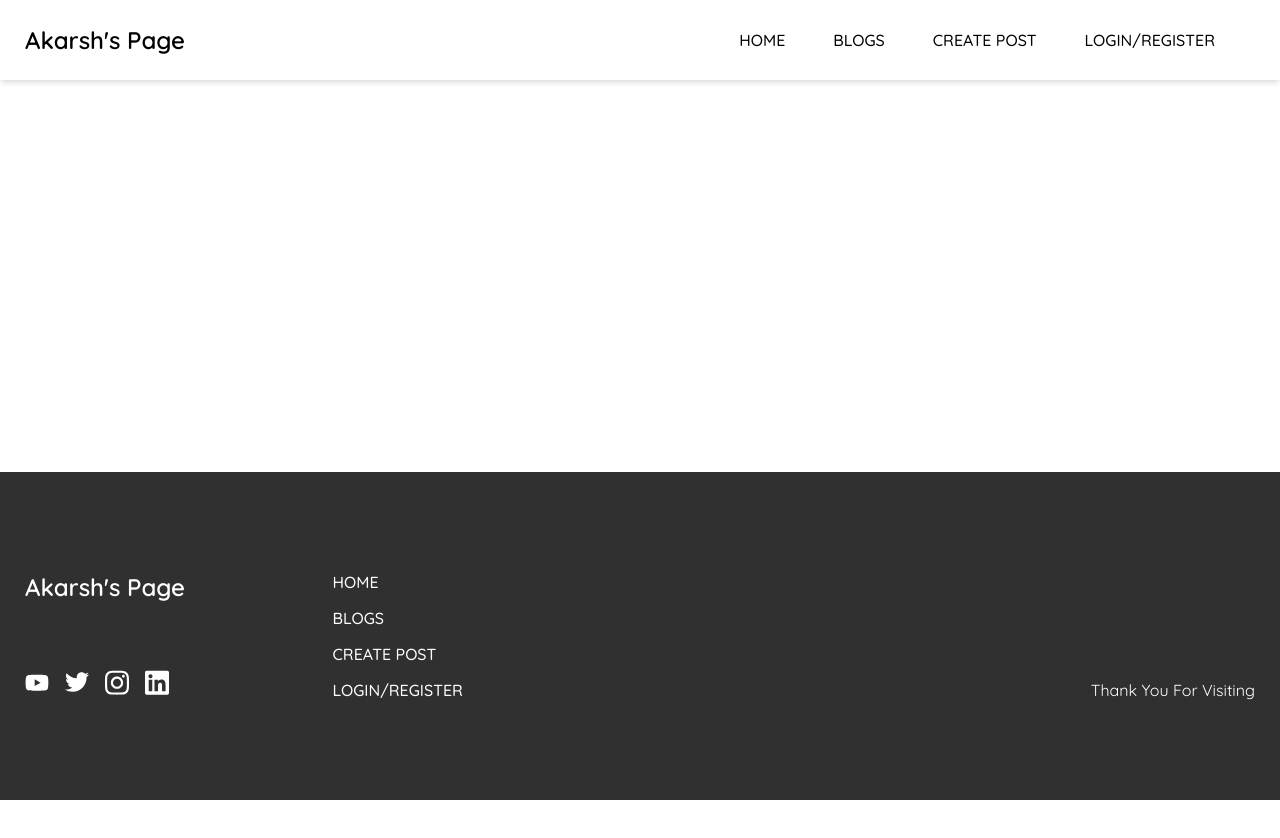
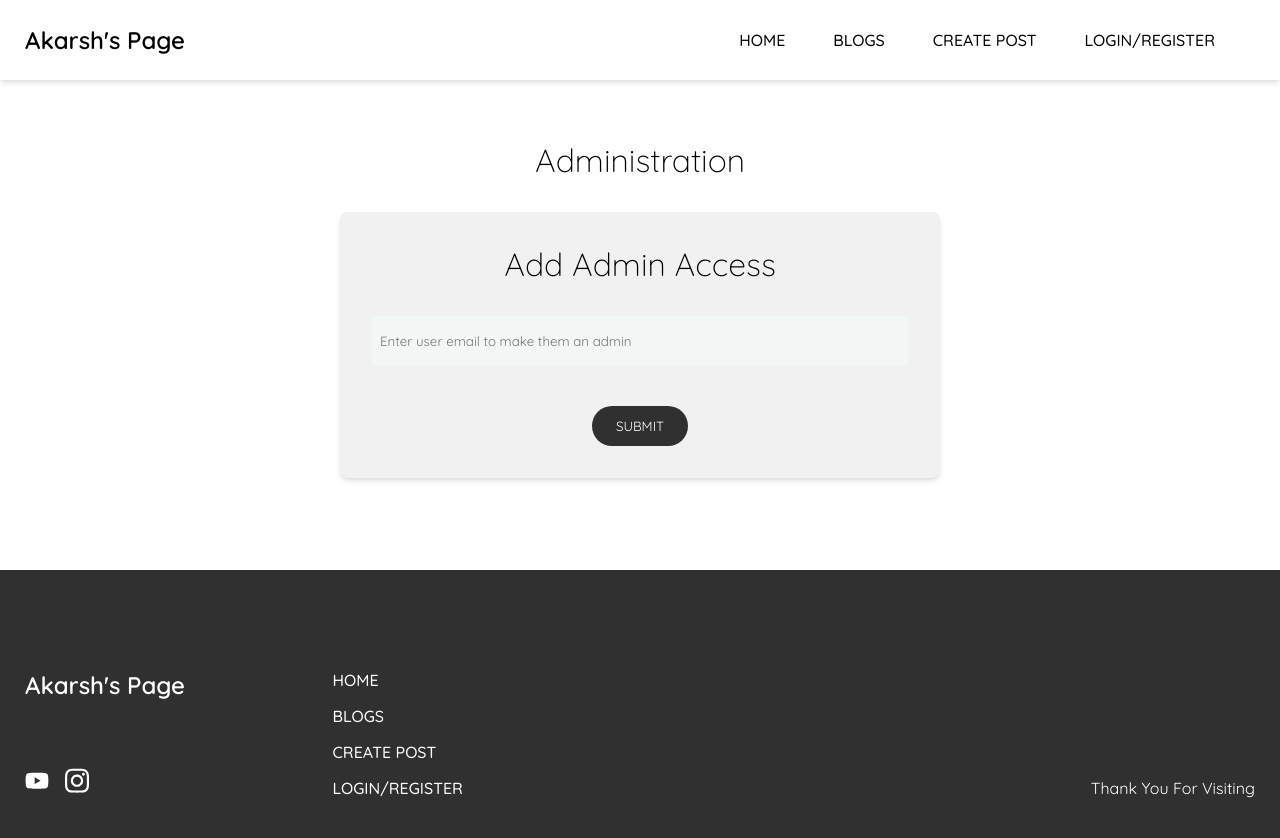
Before and after one commit to gadarsh043/blogPage, a Vue app: page /create-admin in a window 1280 px wide. Shown: the top 838 px of the page. Before the commit the page ends 800 px from the top, so only its background shows below. Built offline with nearby package versions, Linux system fonts and the light colour scheme; no server answers; what vue2-editor would draw is missing.

Commit message:
create and delte admin, router changes

```diff
--- a/package.json
+++ b/package.json
@@ -12,6 +12,7 @@
     "firebase": "^8.7.1",
     "quill": "1.3.7",
     "quill-image-resize-module": "^3.0.0",
+    "v-click-outside": "^3.2.0",
     "vue": "^2.6.14",
     "vue-router": "^3.5.1",
     "vue-svg-loader": "^0.16.0",
--- a/src/components/FooterBar.vue
+++ b/src/components/FooterBar.vue
@@ -3,19 +3,13 @@
       <div class="container">
         <div class="left">
           <div class="col-1">
-            <router-link class="header" to="#">Akarsh's Page</router-link>
+            <router-link class="header"  :to="{ name : 'Home' }">Akarsh's Page</router-link>
             <ul>
               <li>
-                <a href="#"><youTube class="svg-icon"/></a>
+                <a href="https://www.youtube.com/channel/UCyUfxigRnziODg6KsfNn1Cg"><youTube class="svg-icon"/></a>
               </li>
               <li>
-                <a href="#"><twitter class="svg-icon"/></a>
-              </li>
-              <li>
-                <a href="#"><instagram class="svg-icon"/></a>
-              </li>
-              <li>
-                <a href="#"><linkedin class="svg-icon"/></a>
+                <a href="https://www.instagram.com/akarsh_x05/"><instagram class="svg-icon"/></a>
               </li>
             </ul>
           </div>
--- a/src/components/NavigationBar.vue
+++ b/src/components/NavigationBar.vue
@@ -2,7 +2,7 @@
   <header>
     <nav class="container">
       <div class="branding">
-        <router-link class="header" :to="{ name : 'Home' }" >Akarsh's Page</router-link>
+        <router-link class="header" :to="{ name : 'Home' }">Akarsh's Page</router-link>
       </div>
       <div class="nav-links">
         <ul v-show="!mobile">
@@ -11,7 +11,7 @@
           <router-link class="link" to="#">Create Post</router-link>
           <router-link v-if="!user" class="link" :to="{ name: 'Login' }">Login/Register</router-link>
         </ul>
-        <div v-if="user" :class="{ 'mobile-user-menu': mobile, 'no-admin': !admin }" @click="admin ? toggleProfileMenu($event) : signOut()" class="profile" ref="profile">
+        <div v-if="user && admin !== null" :class="{ 'mobile-user-menu': mobile, 'no-admin': !admin }" @click="admin ? toggleProfileMenu($event) : signOut()" class="profile" ref="profile" v-click-outside="clickedOutside">
           <span v-if="admin">{{ this.$store.state.profileInitials }}</span>
           <span v-else class="logout">
             <img :src="logOut" alt="LogOut" class="logout-img">
@@ -27,10 +27,16 @@
             </div>
             <div class="options">
               <div v-if="admin" class="option">
-                <router-link class="option" :to="{name : 'RegisterAdmin'}">
+                <a class="option" :href="$router.resolve({name: 'CreateAdmin'}).href">
                   <adminIcon class="icon" />
                   <p>Create Admin</p>
-                </router-link>
+                </a>
+              </div>
+              <div v-if="admin" class="option">
+                <a class="option" :href="$router.resolve({name: 'DeleteAdmin'}).href">
+                  <adminIcon class="icon" />
+                  <p>Delete Admin</p>
+                </a>
               </div>
               <div @click="signOut" class="option">
                 <signOutIcon class="icon" />
--- a/src/components/js/navigation-bar.js
+++ b/src/components/js/navigation-bar.js
@@ -43,6 +43,9 @@ export default {
     signOut () {
       firebase.auth().signOut()
       window.location.reload()
+    },
+    clickedOutside () {
+      this.profileMenu = !this.profileMenu
     }
   },
   computed: {
--- a/src/main.js
+++ b/src/main.js
@@ -5,7 +5,9 @@ import store from './store'
 import Vue2Editor from 'vue2-editor'
 import firebase from 'firebase/app'
 import 'firebase/auth'
+import vClickOutside from 'v-click-outside'
 
+Vue.use(vClickOutside)
 Vue.use(Vue2Editor)
 
 Vue.config.productionTip = false
--- a/src/router/index.js
+++ b/src/router/index.js
@@ -5,6 +5,7 @@ import Blogs from '../views/BlogPage.vue'
 import Login from '../views/LoginPage.vue'
 import Register from '../views/RegisterPage.vue'
 import ForgotPassword from '../views/ForgotPassword.vue'
+import Admin from '../views/AdminCreatePage.vue'
 
 Vue.use(VueRouter)
 
@@ -55,9 +56,18 @@ const routes = [
     }
   },
   {
-    path: '/register/create-admin',
-    name: 'RegisterAdmin',
-    component: Register,
+    path: '/create-admin',
+    name: 'CreateAdmin',
+    component: Admin,
+    meta: {
+      title: 'Create Admin',
+      requiresAuth: false
+    }
+  },
+  {
+    path: '/delete-admin',
+    name: 'DeleteAdmin',
+    component: Admin,
     meta: {
       title: 'Create Admin',
       requiresAuth: false
--- /dev/null
+++ b/src/views/AdminCreatePage.vue
@@ -0,0 +1,154 @@
+<template>
+    <div class="admin">
+      <div class="container">
+        <h2>Administration</h2>
+        <div class="admin-info">
+          <h2 v-if="createAdmin === 'create-admin'">Add Admin Access</h2>
+          <h2 v-else>Remove Admin Access</h2>
+          <div class="input">
+            <input :placeholder="placeholderValue" type="text" id="addAdmins" v-model="adminEmail" :class="{'wrong-input': error}" />
+          </div>
+          <span>{{ this.functionMsg }}</span>
+          <button @click="addAdmin" class="button">Submit</button>
+        </div>
+        <div v-show="error" class="error">{{ this.errorMsg }}</div>
+      </div>
+    </div>
+  </template>
+
+<script>
+import firebaseDB from '@/firebase/firebaseInit'
+export default {
+  name: 'AdminCreatePage',
+  data () {
+    return {
+      adminEmail: '',
+      functionMsg: null,
+      createAdmin: this.$route.path.split('/').slice(-1)[0],
+      userId: '',
+      userdata: {
+        firstName: '',
+        lastName: '',
+        username: '',
+        email: ''
+      },
+      error: null,
+      errorMsg: ''
+    }
+  },
+  watch: {
+    'admin' (newVal) {
+      if (newVal === false) {
+        this.$router.push({ name: 'Home' })
+      }
+    }
+  },
+  methods: {
+    async addAdmin () {
+      if (
+        this.adminEmail !== ''
+      ) {
+        this.error = false
+        this.errorMsg = ''
+        const docRef = await firebaseDB.collection('users').where('email', '==', this.adminEmail)
+        docRef.get()
+          .then((users) => {
+            users.forEach((user) => {
+              this.userId = user.id
+              this.userdata = user.data()
+            })
+            const dataBase = firebaseDB.collection('users').doc(this.userId)
+            dataBase.set({
+              firstName: this.userdata.firstName,
+              lastName: this.userdata.lastName,
+              username: this.userdata.username,
+              email: this.userdata.email,
+              admin: this.createAdmin === 'create-admin'
+            })
+            this.$router.push({ name: 'Home' })
+          })
+          .catch(() => {
+            this.error = true
+            this.errorMsg = 'Please enter valid email'
+          })
+        return
+      }
+      this.error = true
+      this.errorMsg = 'Please fill out all the fields!'
+    }
+  },
+  computed: {
+    placeholderValue () {
+      if (this.createAdmin === 'create-admin') {
+        return 'Enter user email to make them an admin'
+      } else {
+        return 'Enter user email to remove an admin'
+      }
+    },
+    admin () {
+      return this.$store.state.profileAdmin
+    }
+  }
+}
+</script>
+
+  <style lang="scss" scoped>
+  .admin {
+    .container {
+      max-width: 1000px;
+      padding: 60px 25px;
+
+      h2 {
+        text-align: center;
+        margin-bottom: 16px;
+        font-weight: 300;
+        font-size: 32px;
+      }
+
+      .admin-info {
+        border-radius: 8px;
+        box-shadow: 0 4px 6px -1px rgba(0, 0, 0, 0.1), 0 2px 4px -1px rgba(0, 0, 0, 0.06);
+        padding: 32px;
+        background-color: #f1f1f1;
+        display: flex;
+        flex-direction: column;
+        max-width: 600px;
+        margin: 32px auto;
+
+        span {
+          font-size: 14px;
+        }
+
+        .input {
+          margin: 16px 0;
+
+          label {
+            font-size: 14px;
+            display: block;
+            padding-bottom: 6px;
+          }
+          input {
+            width: 100%;
+            border: none;
+            background-color: #f2f7f6;
+            padding: 8px;
+            height: 50px;
+            @media (min-width: 900px) {
+            }
+
+            &:focus {
+              outline: none;
+            }
+          }
+        }
+
+        button {
+          align-self: center;
+        }
+      }
+    }
+  }
+  .wrong-input {
+    border: 1px solid red !important;
+  }
+  </style>
--- a/src/views/RegisterPage.vue
+++ b/src/views/RegisterPage.vue
@@ -1,12 +1,11 @@
 <template>
     <div class="form-wrap">
       <form class="register">
-        <p class="login-register" v-if="this.createAdmin !== 'create-admin'">
+        <p class="login-register">
           Already have an account?
           <router-link class="router-link" :to="{ name: 'Login' }">Login</router-link>
         </p>
-        <h2 v-if="this.createAdmin !== 'create-admin'">Create Your Account</h2>
-        <h2 v-else>Create Admin Account</h2>
+        <h2>Create Your Account</h2>
         <div class="inputs">
           <div class="input">
             <input type="text" placeholder="First Name" v-model="firstName" />
@@ -30,7 +29,7 @@
           </div>
           <div v-show="error" class="error">{{ this.errorMsg }}</div>
         </div>
-        <button @click.prevent="register">{{this.createAdmin === 'create-admin' ? 'Create Account' : 'Sign Up'}}</button>
+        <button @click.prevent="register">Sign Up</button>
         <div class="angle"></div>
         <div class="h-angle"></div>
         <div class="angle2"></div>
@@ -62,13 +61,7 @@ export default {
       email: '',
       password: '',
       error: null,
-      errorMsg: '',
-      createAdmin: this.$route.path.split('/').slice(-1)[0]
-    }
-  },
-  created () {
-    if (this.createAdmin === 'create-admin' && !this.admin) {
-      this.$router.push({ name: 'Home' })
+      errorMsg: ''
     }
   },
   methods: {
@@ -83,26 +76,27 @@ export default {
         this.error = false
         this.errorMsg = ''
         const firebaseAuth = await firebase.auth()
-        const createUser = await firebaseAuth.createUserWithEmailAndPassword(this.email, this.password)
-        const result = await createUser
+        await firebaseAuth
+          .createUserWithEmailAndPassword(this.email, this.password)
+          .then((details) => {
+            const result = details
             const dataBase = db.collection('users').doc(result.user.uid)
-        await dataBase.set({
+            dataBase.set({
               firstName: this.firstName,
               lastName: this.lastName,
               username: this.username,
-          email: this.email,
-          admin: this.createAdmin === 'create-admin'
+              email: this.email
             })
             this.$router.push({ name: 'Home' })
+          })
+          .catch((err) => {
+            this.error = true
+            this.errorMsg = err.message
+          })
         return
       }
       this.error = true
       this.errorMsg = 'Please fill out all the fields!'
-    }
-  },
-  computed: {
-    admin () {
-      return this.$store.state.profileAdmin
     }
   }
 }
```
Also changed, not shown: 1 other file (tests, documents, lock files or other folders). Lines whose indentation alone changed are shown as unchanged.
